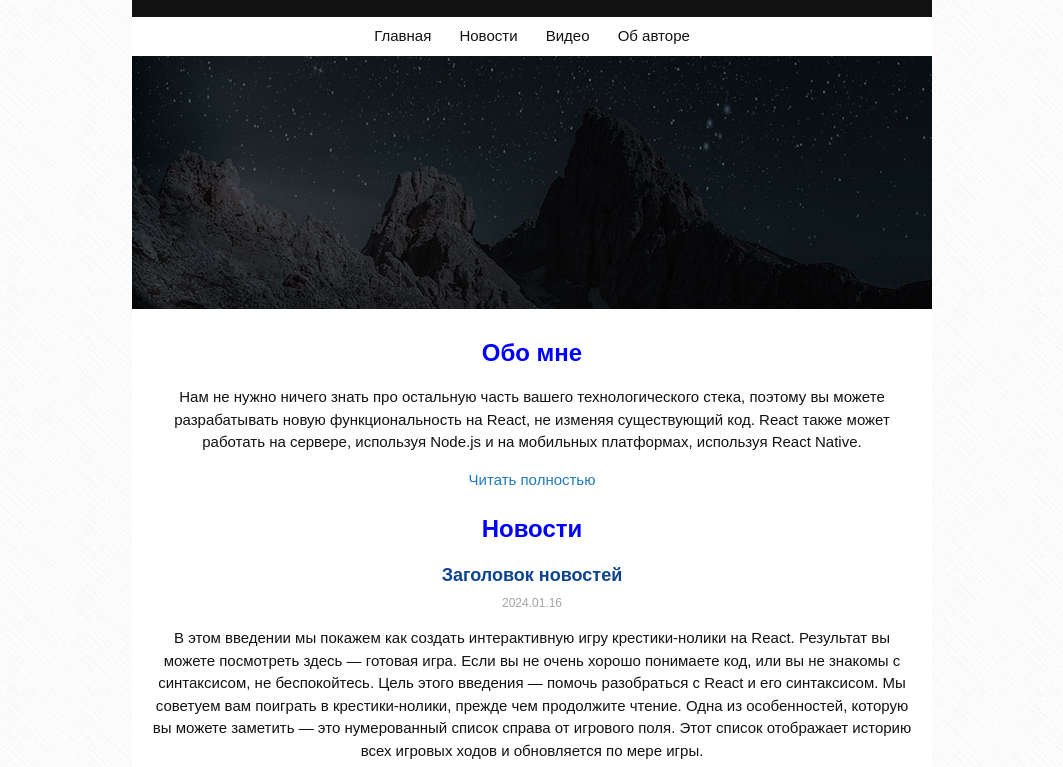
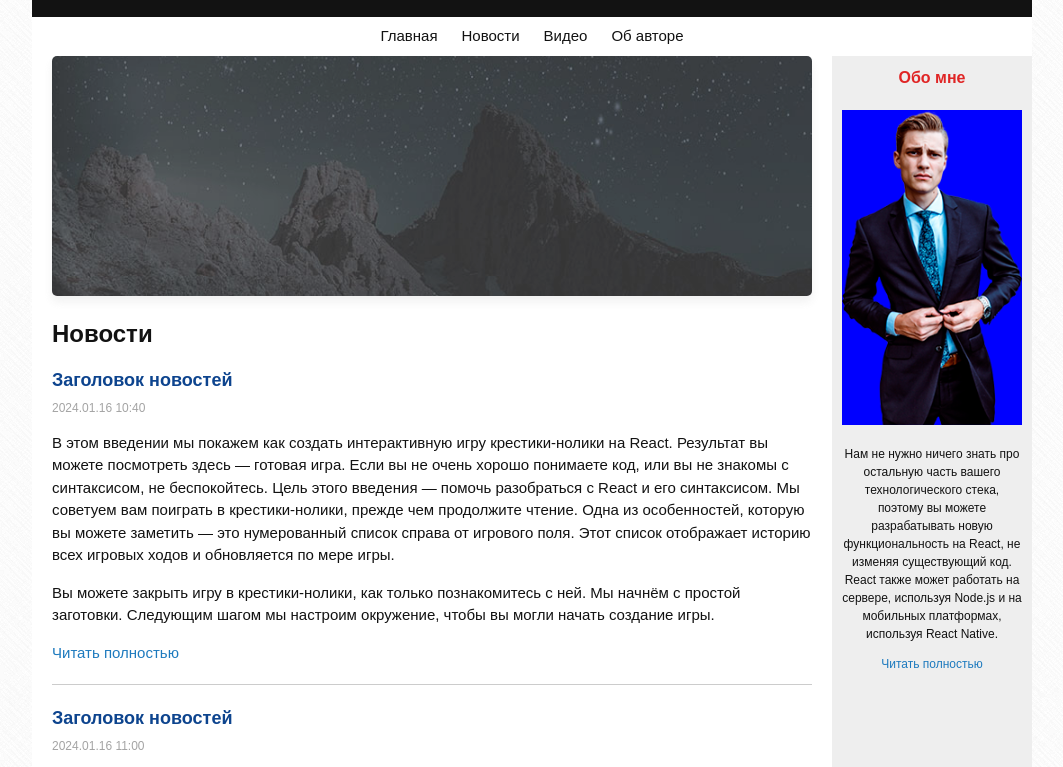
Before and after one commit to Shindos-Kopernik/myWeb, a plain HTML site: page practice/simple-page/index.html in a window 1280 px wide. Shown: the part 103-870 px from the top of the page, without its empty margins (108-1171 px from the left). Drawn offline with Linux system fonts and the light colour scheme.

Commit message:
Start les 28

```diff
--- a/css/flex.css
+++ b/css/flex.css
@@ -4,26 +4,64 @@
   margin: 20px auto;
 }
 
+*,
+*:before,
+*:after {
+  box-sizing: border-box;
+}
+
+/* Header */
+
 .header {
+  display: flex;
+  flex-direction: column; /* Каждый элемент ведет себя, как колонка */
+  justify-content: space-between; /* Служит для выравнивания элементов в контейнере по умолчанию row, можно не прописывать */
+  align-items: center; /* Выравнивание элементов относительо контейнера */
   padding: 20px;
 
   background-color: #eee;
 }
+
+.header-item {
+/* width: 33.33333%;  */
+  flex-basis: 0;
+  flex-grow: 1; /* Рост ячейки */
+}
+
+header-logo {
+  order: 2; /* Порядок элементов для просмотра на мобильных устройствах. Нужно указывать для всех элементов */
+}
+
+.header-tel {
+  order: 1;
+}
+
+.header-lang {
+  order: 3;
+}
+
+
+/* Content */
 
 .content {
   display: flex;
 }
 
 .sidebar {
-  width: 200px;
+ width: 100px;
+/* flex-basis: 20%; работает также, как и width */
   background-color: #333;
 }
 
 .main {
-  width: 400px;
+  /* width: 400px; */
+  flex-basis: 60%;
+  padding: 20px;
   background-color: #ccc;
+
 }
 
 .footer {
+  padding: 20px;
   background-color: #eee;
 }
--- a/practice/css/practice-style.css
+++ b/practice/css/practice-style.css
@@ -8,10 +8,35 @@ body {
   background: url("../img/bg.png");
 }
 
+*,
+*:before,
+*:after {
+  box-sizing: border-box;
+}
+
+h1, h2, h3, h4, h5, h6 {
+  margin: 0;
+}
+
+
+.img {
+  display: block;
+  max-width: 100%;
+  height: auto;
+  margin-bottom: 20px;
+}
+
+
 .page {
-  width: 800px;
+  width: 1000px;
   margin: 20px auto;
   background-color: #fff;
+}
+
+/* Conteiner */
+
+.container {
+  display: flex;
 }
 
 /* Header */
@@ -37,16 +62,21 @@ body {
 }
 
 /* Navigate */
+
 .nav {
+  display: flex;
+  justify-content: center;
   text-align: center;
 }
 
 .nav-link {
-  display: inline-block;
+  /* display: inline-block; */
+
   padding: 8px 12px;
 
   color: #121212;
   text-decoration: none;
+  transition: background-color 0.2s linear;
 }
 .nav-link:hover {
   background-color: #eee;
@@ -54,14 +84,24 @@ body {
 
 /* Content */
 .content {
-  padding: 20px;
+  width: 800px;
+  padding: 0 20px;
+}
+
+.intro-img {
+  border-radius: 5px;
+  box-shadow: 0 6px 10px #eee;
+  opacity: 0.8;
+  transition: opacity 0.2s linear;
+}
+
+.intro-img:hover {
+  opacity: 1;
 }
 
 .content-title {
   font-size: 24px;
   margin: 0 0 15px;
-  color: blue;
-  text-align: center;
 }
 
 .content-text {
@@ -76,6 +116,30 @@ body {
 .read-more:hover {
   background-color: #eee;
   text-decoration: underline;
+}
+
+/* Sidebar */
+
+.sidebar {
+  width: 200px;
+  padding: 10px;
+  text-align: center;
+  background-color: #eee;
+}
+
+.sidebar-title {
+  margin-bottom: 20px;
+  text-align: center;
+  font-size: 16px;
+  color: #e02525;
+}
+
+.sidebar-text {
+  font-size: 12px;
+}
+
+.sidebar-img {
+  background-color: blue;
 }
 
 /* Article */
@@ -102,6 +166,7 @@ body {
 }
 
 .article-date {
+  display: block;
   font-size: 12px;
   color: #a4a4a4;
 }
--- a/practice/simple-page/index.html
+++ b/practice/simple-page/index.html
@@ -7,36 +7,26 @@
   </head>
   <body>
     <div class="page">
-      <div class="header">
+      <header class="header">
         <h1 class="header-title">Мой первый сайт</h1>
         <h2 class="header-subtitle">Добро пожаловать!</h2>
-      </div>
-      <div class="nav">
+      </header>
+      <nav class="nav">
         <a class="nav-link" href="#">Главная</a>
         <a class="nav-link" href="#">Новости</a>
         <a class="nav-link" href="#">Видео</a>
         <a class="nav-link" href="#">Об авторе</a>
+</nav>
+       <div class="container">
+        <main class="content">
+          <img class="img intro-img" src="../img/intro.jpg" alt="" />
 
-        <img src="../img/intro.jpg" alt="" />
-
-        <div class="content">
-          <h3 class="content-title">Обо мне</h3>
-          <div class="content-text">
-            <p class="">
-              Нам не нужно ничего знать про остальную часть вашего
-              технологического стека, поэтому вы можете разрабатывать новую
-              функциональность на React, не изменяя существующий код. React
-              также может работать на сервере, используя Node.js и на мобильных
-              платформах, используя React Native.
-            </p>
-            <a class="read-more" href="#">Читать полностью</a>
-          </div>
-          <h3 class="content-title">Новости</h3>
-          <div class="article">
+                <h3 class="content-title">Новости</h3>
+          <article class="article">
             <h4 class="article-title">
               <a href="#">Заголовок новостей</a>
             </h4>
-            <div class="article-date">2024.01.16</div>
+            <time class="article-date" datetime="16-01-2024 10:40">2024.01.16 10:40</time>
             <div>
               <p>
                 В этом введении мы покажем как создать интерактивную игру
@@ -57,12 +47,12 @@
               </p>
             </div>
             <a class="read-more" href="#">Читать полностью</a>
-          </div>
-          <div class="article">
+          </article>
+          <article class="article">
             <h4 class="article-title">
               <a href="#">Заголовок новостей</a>
             </h4>
-            <div class="article-date">2024.01.16</div>
+            <time class="article-date" datatime="16-01-2024 11:00">2024.01.16 11:00</time>
             <div>
               <p>
                 В этом введении мы покажем как создать интерактивную игру
@@ -83,10 +73,25 @@
               </p>
             </div>
             <a class="read-more" href="#">Читать полностью</a>
+        </article>
+      </main>
+    <aside class="sidebar">
+      <h3 class="sidebar-title">Обо мне</h3>
+          <img class="img sidebar-img" src="../img/man.png" alt="">
+   <div class="sidebar-text">
+            <p class="">
+
+              Нам не нужно ничего знать про остальную часть вашего
+              технологического стека, поэтому вы можете разрабатывать новую
+              функциональность на React, не изменяя существующий код. React
+              также может работать на сервере, используя Node.js и на мобильных
+              платформах, используя React Native.
+            </p>
+            <a class="read-more" href="#">Читать полностью</a>
           </div>
-        </div>
-      </div>
-      <div class="footer">Power by shindos</div>
-    </div>
+</aside>
+     </div>
+      <footer class="footer">Power by shindos</footer>
+     </div>
   </body>
 </html>
```
Also changed, not shown: flex.html (+20 -2 lines), practice/img/man.png (added).
